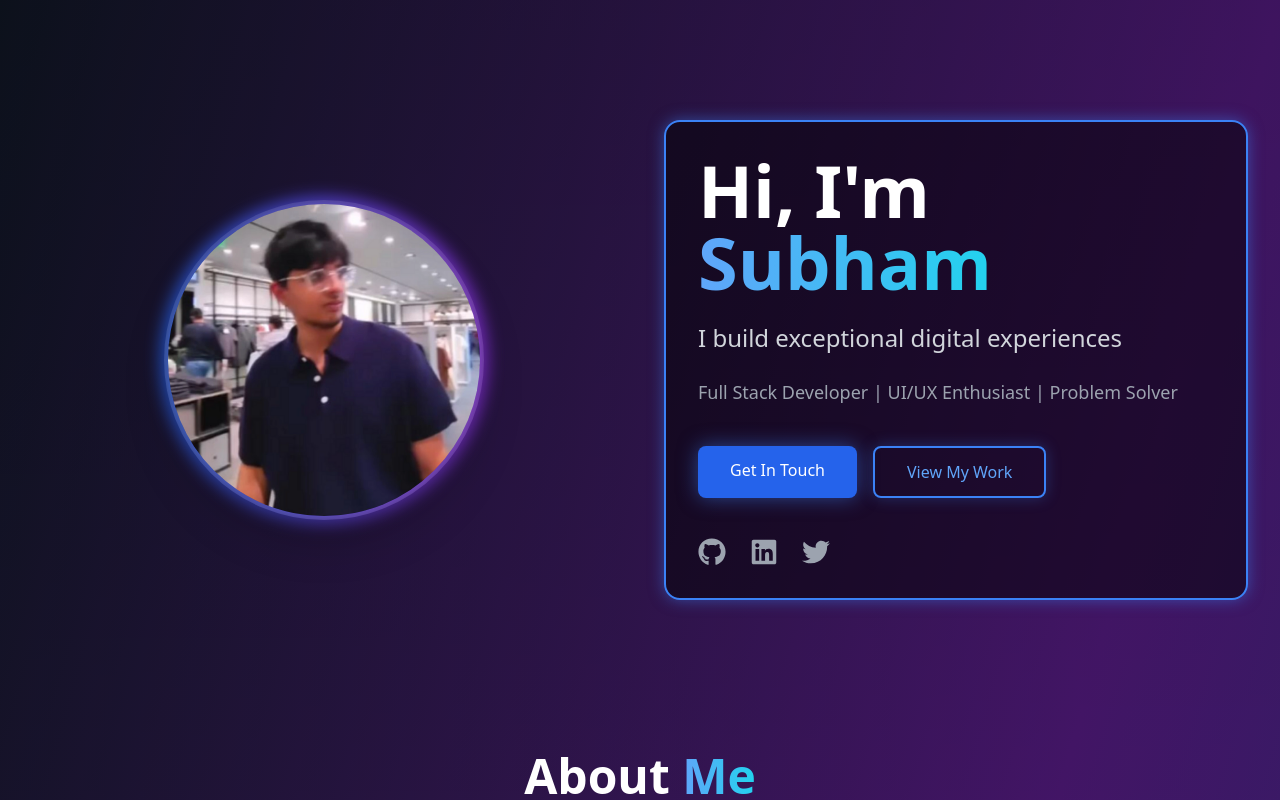
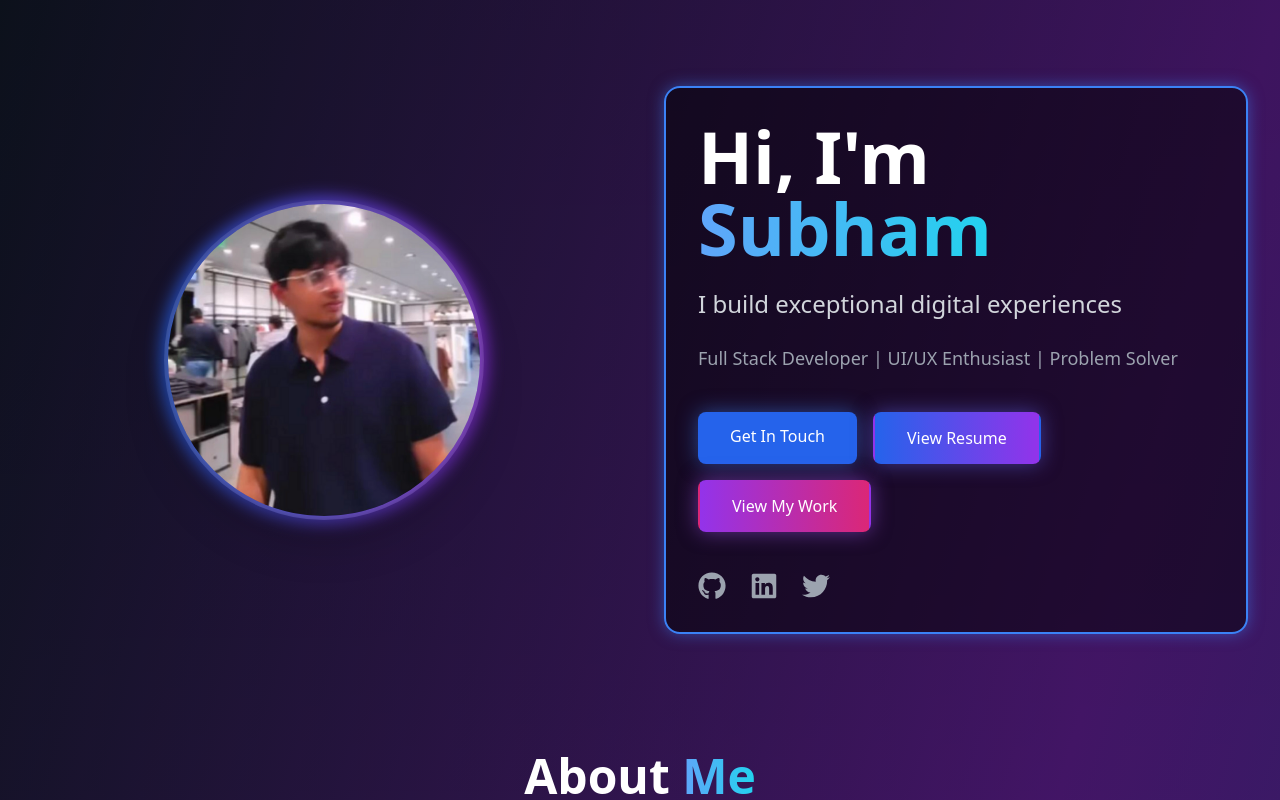
Before and after one commit to SubhamPrasadAchary/MY-PORTFOLIO, a React (Vite) app: page / in a window 1280 px wide. Shown: the top 800 px of the page. Built offline with nearby package versions, Linux system fonts and the light colour scheme.

Commit message:
Resume button added
Enhanced the hero section with the addition of a resume button and beautifying the "View My Work" button.The design now features gradient buttons with hover effects, improved spacing, and a professional yet engaging look while maintaining the site's modern aesthetic.

```diff
--- a/SRC/Components/Hero.jsx
+++ b/SRC/Components/Hero.jsx
@@ -50,8 +50,16 @@ const Hero = () => {
                 Get In Touch
               </a>
               <a
+                href="https://drive.google.com/file/d/1Zb-BGdF-a6RWfDfFtwaXZZlprwqCTwrJ/view?usp=drive_link"
+                target="_blank"
+                rel="noopener noreferrer"
+                className="px-8 py-3 bg-gradient-to-r from-blue-600 to-purple-600 text-white font-medium rounded-lg hover:from-blue-500 hover:to-purple-500 transition-all duration-300 transform hover:scale-105 shadow-[0_0_20px_rgba(99,102,241,0.5)] hover:shadow-[0_0_30px_rgba(99,102,241,0.7)] border-2 border-transparent hover:border-white/20"
+              >
+                View Resume
+              </a>
+              <a
                 href="#projects"
-                className="px-8 py-3 border-2 border-blue-500 text-blue-400 rounded-lg hover:bg-blue-600 hover:text-white transition-all duration-300 transform hover:scale-105 shadow-[0_0_15px_rgba(59,130,246,0.3)]"
+                className="px-8 py-3 bg-gradient-to-r from-purple-600 to-pink-600 text-white font-medium rounded-lg hover:from-purple-500 hover:to-pink-500 transition-all duration-300 transform hover:scale-105 shadow-[0_0_20px_rgba(168,85,247,0.5)] hover:shadow-[0_0_30px_rgba(236,72,153,0.7)] border-2 border-transparent hover:border-white/20"
               >
                 View My Work
               </a>
```
